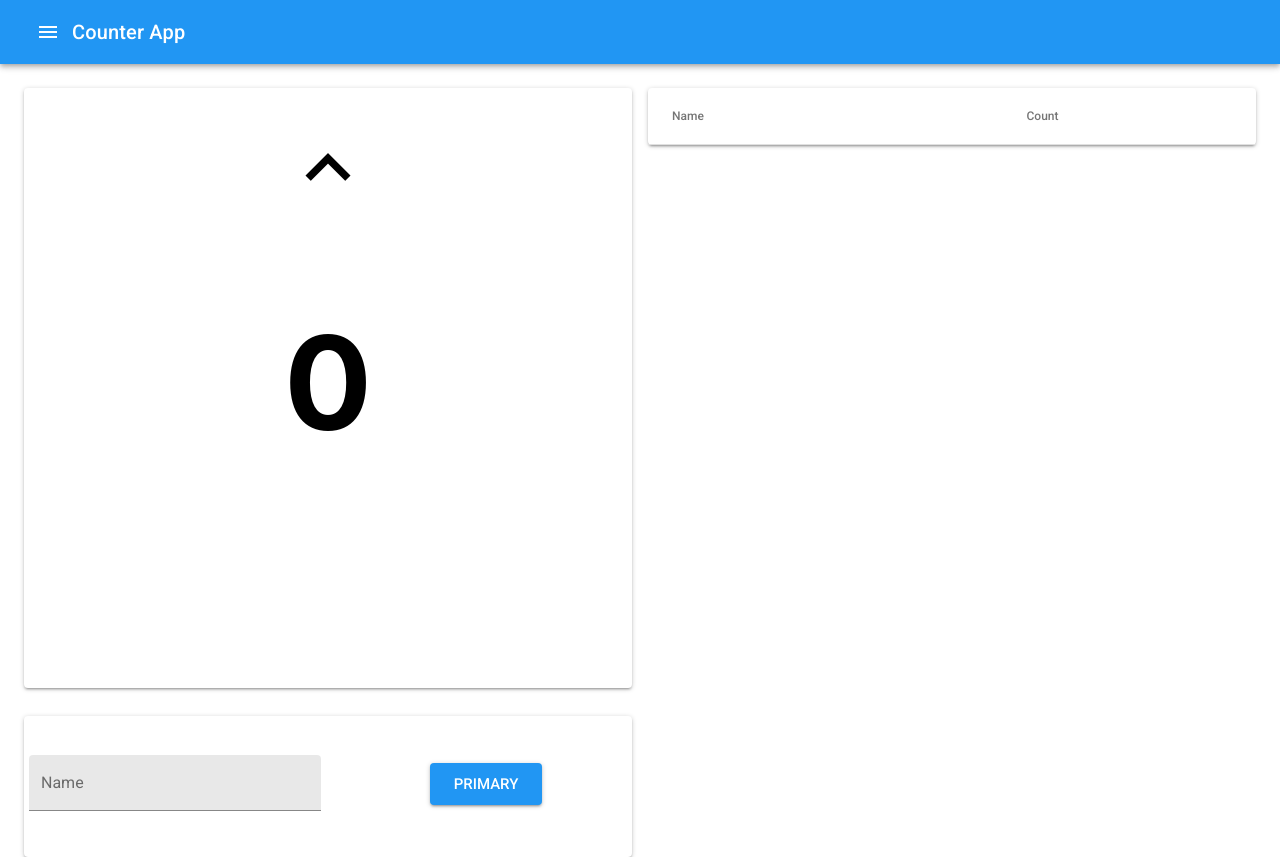
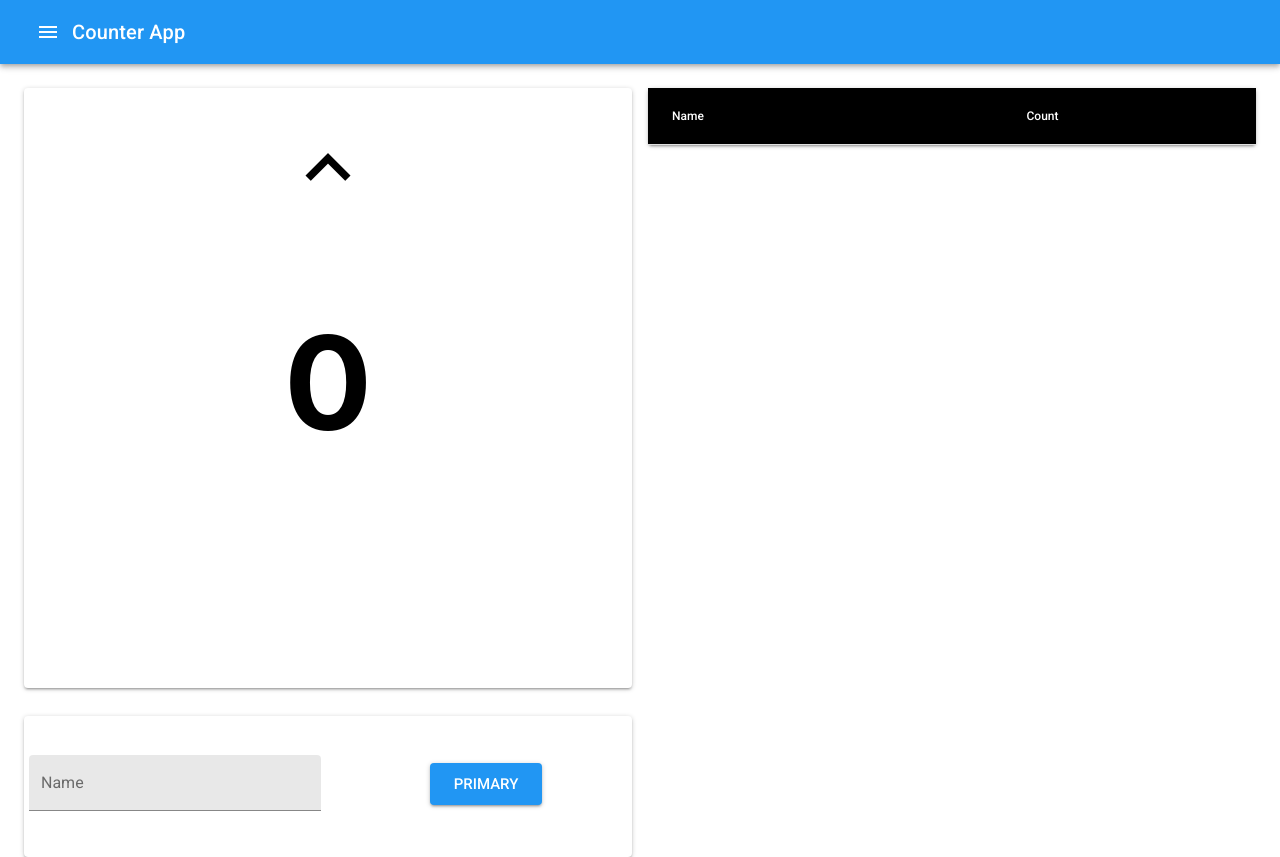
Before and after one commit to Bullspit1/WEB301-Assignment1-ReactJS, a React (Create React App) app in the folder web301_assignment1/: page / in a window 1280 px wide. Built offline with nearby package versions, Linux system fonts and the light colour scheme.

Commit message:
Added a style to table and fixed if statement problem

```diff
--- a/web301_assignment1/src/App.js
+++ b/web301_assignment1/src/App.js
@@ -55,7 +55,8 @@ sendInfo(e){
     open: true,
     count: 0,
   });
-  setTimeout(() => {
+  const timer = setTimeout(() => {
+    clearTimeout(timer);
     this.setState({
         open: false,
     });
--- a/web301_assignment1/src/components/Savedata/Savedata.js
+++ b/web301_assignment1/src/components/Savedata/Savedata.js
@@ -11,7 +11,7 @@ import TableRow from '@material-ui/core/TableRow';
             <TableBody>
                 {
                     val === "" ? (
-                console.log('nothing')
+                    null
                     ) : (
                 <TableRow>
                     <TableCell> {val} </TableCell>
--- a/web301_assignment1/src/components/Savedatatable/Savedatatable.js
+++ b/web301_assignment1/src/components/Savedatatable/Savedatatable.js
@@ -8,15 +8,16 @@ import TableCell from '@material-ui/core/TableCell';
 import TableHead from '@material-ui/core/TableHead';
 import TableRow from '@material-ui/core/TableRow';
 
+
     const Savedatatable = (props) => {
         const { savedData } = props;
         return (
             <Paper>
                 <Table>
-                    <TableHead>
+                    <TableHead style={{ background:'black' }}>
                         <TableRow>
-                            <TableCell> Name </TableCell>
-                            <TableCell> Count </TableCell>
+                            <TableCell style={{ color:'white' }}> Name </TableCell>
+                            <TableCell style={{ color:'white' }}> Count </TableCell>
                         </TableRow>
                     </TableHead>
                         {
```
